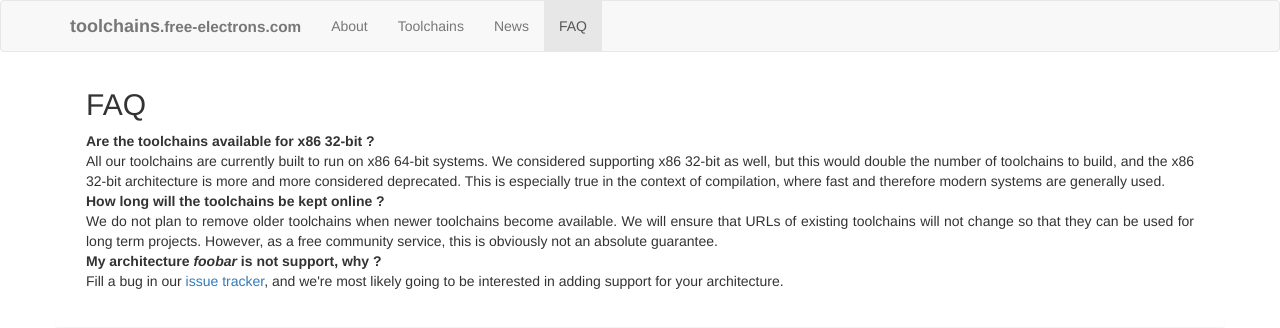
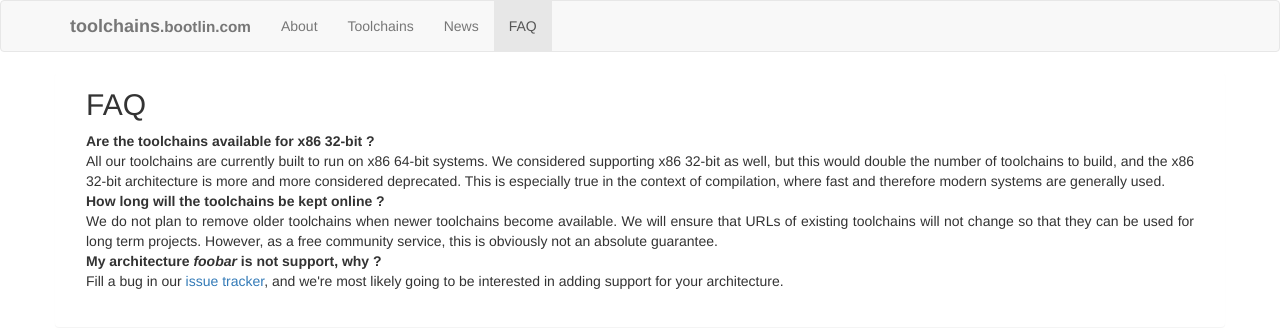
Before and after one commit to bootlin/toolchains-webpage, a Python web app: template templates/faq.jinja in a window 1280 px wide. Shown: the top 328 px of the page. Run offline with Jinja, Linux system fonts and the light colour scheme; the template is opened without the code that fills it, so the values that code supplies are empty; some libraries are stand-ins or nearby versions.

Commit message:
templates: s/free-electrons.com/bootlin.com/
Signed-off-by: Skia <skia@libskia.so>

```diff
--- a/templates/base.jinja
+++ b/templates/base.jinja
@@ -22,7 +22,7 @@
     <div class="navbar navbar-default">
       <div class="container">
 	<div class="navbar-header">
-	  <a class="navbar-brand" href="/">toolchains<small>.free-electrons.com</small></a>
+	  <a class="navbar-brand" href="/">toolchains<small>.bootlin.com</small></a>
 	</div>
 	<div class="collapse navbar-collapse" id="bs-example-navbar-collapse-1">
 	  <ul class="nav navbar-nav">
--- a/templates/index.jinja
+++ b/templates/index.jinja
@@ -23,7 +23,7 @@
       <li> <a href="https://github.com/free-electrons/toolchains-builder">Tool used to build the toolchains</a> </li>
       <li> <a href="https://github.com/free-electrons/toolchains-webpage">This webpage</a> </li>
     </ul>
-    <p>Questions: checkout the <a href="faq.html">FAQ</a>, or <a href="mailto:info@free-electrons.com">contact us!</a></p>
+    <p>Questions: checkout the <a href="faq.html">FAQ</a>, or <a href="mailto:info@bootlin.com">contact us!</a></p>
   </div>
   <div class="col-md-6">
     <div class="panel panel-primary">
```
